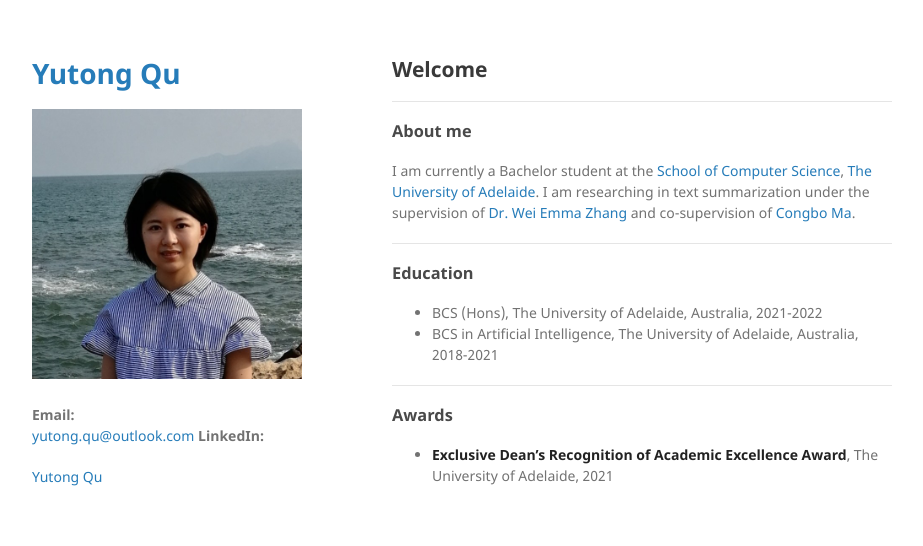
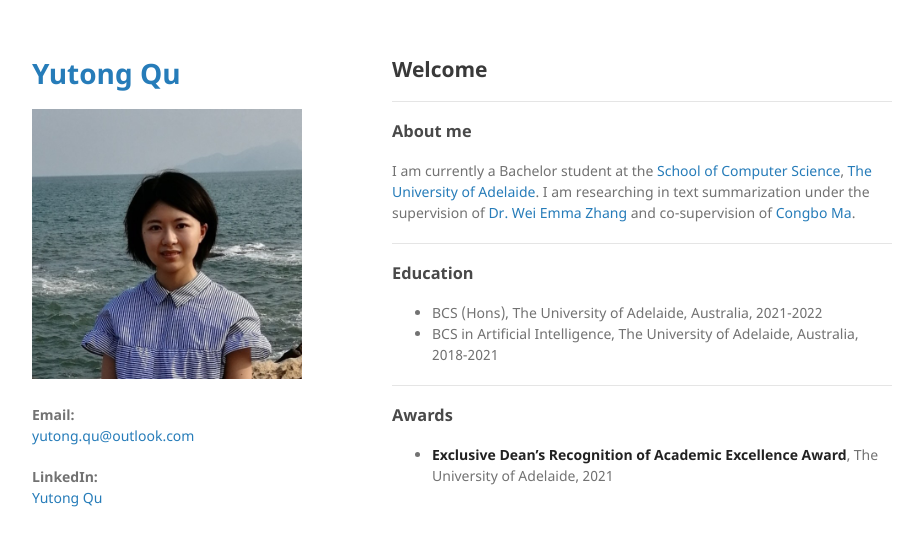
Before and after one commit to yutongqu/yutongqu.github.io, a Jekyll site: the page built from index.md, in a window 1280 px wide. Shown: the top 546 px of the page, without its empty margins (178-1101 px from the left). Built offline with Jekyll 4.4.1, drawn with Linux system fonts in a browser that asks for light colours; our own code applies the rules of GitHub Pages for plain Markdown files; the repository's description, which GitHub fills in, is left out.

Commit message:
Update default.html

```diff
--- a/_layouts/default.html
+++ b/_layouts/default.html
@@ -25,11 +25,15 @@
 
 
         {% if site.email %}
-        <nobr><b>Email: </b><p class="view"><a href="mailto:{{ site.email_link }}">{{ site.email }}</a></nobr>
+        <div style="white-space:nowrap;">
+          <nobr><b>Email: </b></nobr>
+          <p class="view"><a href="mailto:{{ site.email_link }}">{{ site.email }}</a></p>
+        </div>
         {% endif %}
 
         {% if site.linkedin %}
-        <nobr><b>LinkedIn: </b><p class="view"><a href="{{ site.linkedin }}">Yutong Qu</a></nobr>
+        <nobr><b>LinkedIn: </b></nobr>
+        <p class="view"><a href="{{ site.linkedin }}">Yutong Qu</a></p>
         {% endif %}
 
 
```
